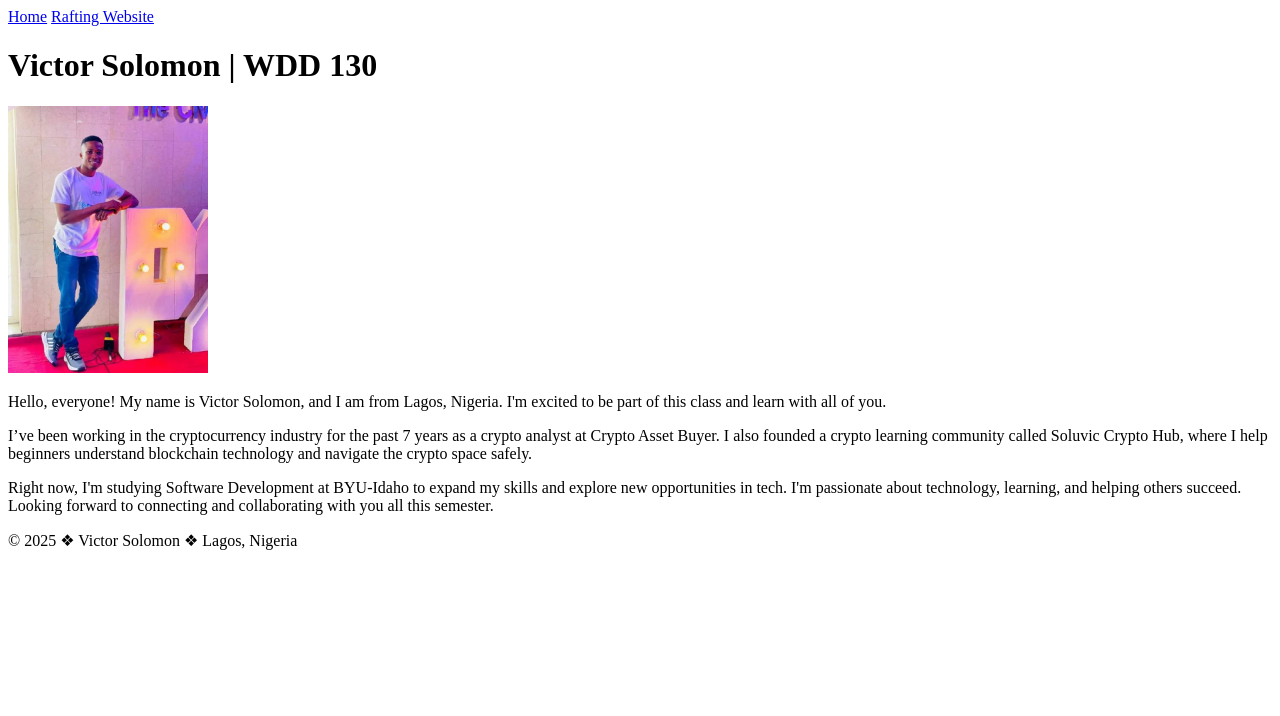
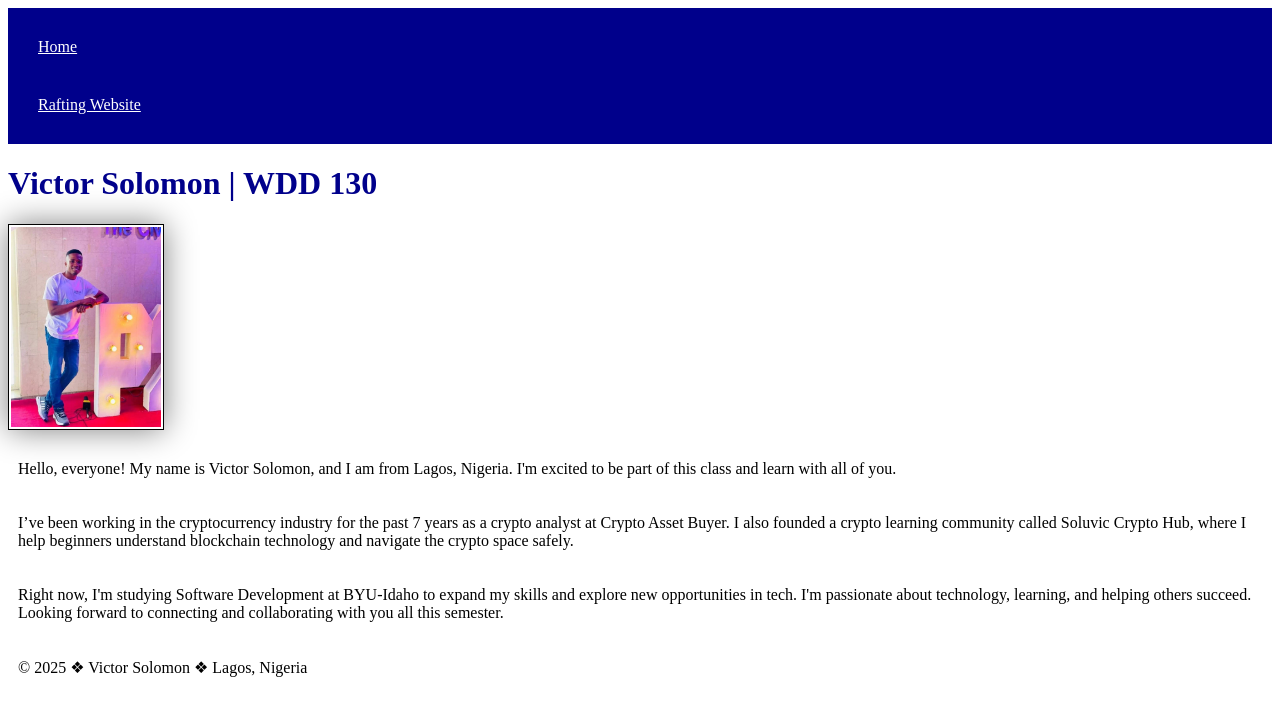
Before and after one commit to soluvic/wdd130, a plain HTML site: page index.html in a window 1280 px wide. Drawn offline with Linux system fonts and the light colour scheme.

Commit message:
Add styles.css and link to homepage

```diff
--- a/index.html
+++ b/index.html
@@ -5,6 +5,7 @@
     <meta charset="utf-8">
     <meta name="viewport" content="width=device-width, initial-scale=1.0">
     <title>Victor Solomon | WDD 130</title>
+    <link rel="stylesheet" href="styles/styles.css">
 </head>
 
 <body>
--- /dev/null
+++ b/styles/styles.css
@@ -0,0 +1,31 @@
+/* Style the nav area */
+nav {
+    background-color: darkblue;
+    padding: 10px;
+}
+
+/* Style links inside nav */
+nav a {
+    color: white;
+    display: block;
+    padding: 20px;
+}
+
+/* Style the main page heading */
+h1 {
+    color: darkblue;
+}
+
+/* Style all images */
+img {
+    width: 150px;
+    height: auto;
+    border: 1px solid black;
+    padding: 2px;
+    box-shadow: 0 0 30px gray;
+}
+
+/* Style all paragraphs */
+p {
+    padding: 10px;
+}
```
